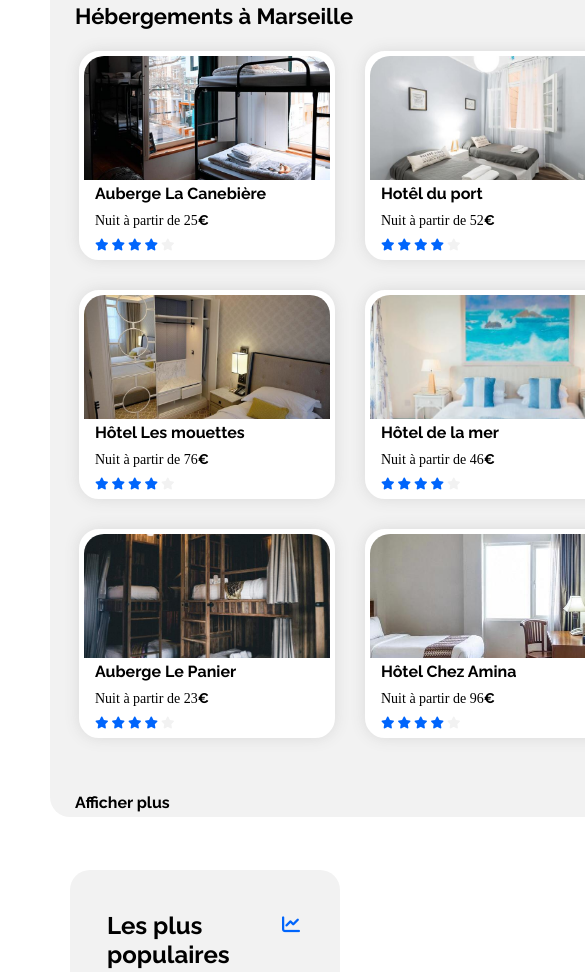
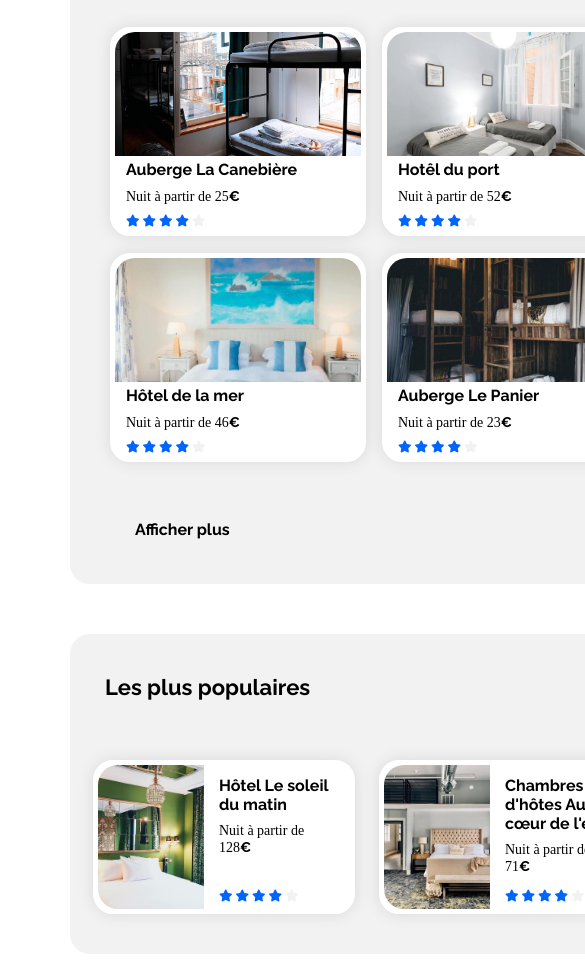
Before and after one commit to Julien-VASSEUR-15072000/Site-Booki, a plain HTML site: page index.html in a window 390 px wide. Shown: the part 584-1556 px from the top of the page, 585 px wide, since content can reach past the window. Drawn offline with Linux system fonts and the light colour scheme; a web font is replaced by a local one.

Commit message:
Partie responsive de la tablette : fait

```diff
--- a/CSS/style.css
+++ b/CSS/style.css
@@ -10,9 +10,9 @@
 /********************* Général *******************/
 
 body {
+    max-width: 1340px;
+    padding: 0 50px;
     margin: auto;
-    max-width: 1440px;
-    padding: 0 50px;
 }
 
 h1,
@@ -50,6 +50,16 @@ p {
 
 .alignItemsCenter {
     align-items: center;
+}
+
+.flexWrap {
+    display: flex;
+    flex-wrap: wrap;
+}
+
+.FlexDirectionColumn {
+    display: flex;
+    flex-direction: column;
 }
 
 i {
@@ -204,13 +214,14 @@ input:focus {
     background: #FFFFFF;
     border: 2px solid #D9D9D9;
     border-radius: 25px;
-    padding: 13px 18px;
-    margin: 2px 30px;
+    padding: 14px 20px;
+    margin: 2px 2px;
 }
 
 .filtre a:hover {
-    margin: 1px 28px;
-    padding: 14px 20px;
+    transition: 0.5s;
+    margin: 0px 0px;
+    padding: 16px 22px;
     background: #DEEBFF;
 }
 
@@ -248,25 +259,28 @@ h3 {
 .divTop {
     display: flex;
     justify-content: space-between;
+    max-width: 1340px;
 }
 
 .iGreyDivTop {
     color: #F2F2F2;
 }
 
+.h2DivTop {
+    font-size: 22px;
+    margin-bottom: 25px;
+}
+
     /****************** sectionLeft ****************/
 
-.h2SectionLeft {
-    font-size: 22px;
-    margin: 42px 0px 7px 25px;
-}
-
 .sectionLeft {
-    max-width: 880px;
+    width: 800px;
     min-width: 600px;
+    height: 586px;
     background: #F2F2F2;
     border-radius: 20px;
     margin-right: 20px;
+    padding: 40px;
 }
 
 .p14 {
@@ -274,26 +288,24 @@ h3 {
     margin: 9px 0px;
 }
 
-.flexWrap {
-    display: flex;
-    flex-wrap: wrap;
+.divLines {
+    width: 90.9%;
+}
+
+.aSectionLeft {
+    width: 30.75%;
+    height: 199px;
+    border: solid #FFFFFF 5px;
+    border-radius: 20px;
+    background: #FFFFFF;
 }
 
 .imgSectionLeft {
     object-fit: cover;
-    width: 246px;
+    width: 100%;
     height: 124px;
     border-radius: 20px 20px 0px 0px;
     vertical-align: top;
-}
-
-.aSectionLeft {
-    width: 246px;
-    height: 199px;
-    border: solid #FFFFFF 5px;
-    border-radius: 20px;
-    margin: 15px;
-    background: #FFFFFF;
 }
 
 .divH3PILeft {
@@ -307,20 +319,33 @@ h3 {
     /****************** sectionRight *******************/
 
 .sectionRight {
-    max-width: 420px;
+    width: 420px;
     background: #F2F2F2;
     border-radius: 20px;
     margin-left: 20px;
-    padding: 41px 40px 1px 37px;
 }
 
-.h2Aside {
-    margin-bottom: 26px;
+.divH2ISectionRight{
+    margin: 40px 0px 45px 0px;
 }
 
-.iTopAside {
+.h2SectionRight {
+    font-size: 22px;
+    margin: 0px 0px 0px 35px;
+}
+
+.iTopSectionRight {
     font-size: 18px;
-    margin-top: 5px;
+    margin: 5px 40px 0px 0px;
+}
+
+.aSectionRight {
+    width: 81.7%;
+    height: 144px;
+    border: solid #FFFFFF 5px;
+    border-radius: 20px;
+    margin-bottom: 30px;
+    background: #FFFFFF;
 }
 
 .imgSectionRight {
@@ -330,21 +355,12 @@ h3 {
     border-radius: 20px 0px 0px 20px;
 }
 
-.aSectionRight {
-    width: 343px;
-    height: 144px;
-    border: solid #FFFFFF 5px;
-    border-radius: 20px;
-    margin-bottom: 33px;
-    background: #FFFFFF;
-}
-
-.h3PISectionRight {
-    margin: 11px 0px 0px 14px;
+.divH3PISectionRight {
+    margin: 11px 22px 0px 15px;
     width: 169px;
     display: flex;
     flex-direction: column;
-    justify-content: space-between;;
+    justify-content: space-between;
 }
 
 .divISectionRight {
@@ -362,14 +378,14 @@ h3 {
 }
 
 .aSectionBottom {
+    width: 22.5%;
     height: 445px;
-    width: 302px;
     border-radius: 20px;
 }
 
 .imgSectionBottom {
     object-fit: cover;
-    width: 302px;
+    width: 100%;
     height: 389px;
     border-radius: 20px 20px 0px 0px;
     vertical-align: top;
@@ -407,13 +423,11 @@ footer {
 
 @media screen and (max-width: 1024px) {
 
+    body {
+        padding: 0 70px;
+    }
+
     /************* header **************/
-
-    header {
-        margin-left: 70px;
-        margin-right: 70px;
-        width: auto;
-    }
 
     ul {
         width: 240px;
@@ -430,9 +444,8 @@ footer {
     }
 
     /***************** section class="margin" ***************/
-
-    .margin {
-        margin-left: 70px;
+    .filtre {
+        width: 820px;
     }
 
     .filtre a:hover {
@@ -447,17 +460,46 @@ footer {
         flex-direction: column;
     }
 
-    /****************** sectionLeft *************/
+    /****************** sectionLeft ***********/
+
+
 
     .sectionLeft {
-        margin-bottom: 53px;
+        margin: auto;
+        margin-bottom: 50px;
     }
 
-    /****************** aside *****************/
+    /************** sectionRight **************/
 
-    /* .sectionRight {
-        display: flex;
-        width: auto;
-    } */
+    .sectionRight {
+       width: 880px;
+       margin: 0;
+    }
+
+    .aSectionRight {
+        width: 252px;
+        margin: 15px 12px 40px 12px;
+    }
+
+    .imgSectionRight {
+        width: 106px;
+    }
+
+    .divH3PISectionRight {
+        margin-right: 20px;
+    }
+
+    /************ SectionBottom ************/
+
+    .aSectionBottom {
+        height: 267px;
+    }
+
+    .imgSectionBottom {
+        height: calc(267px - 56px);
+    }
+
+    .h2SectionBottom {
+        margin-bottom: 35px;
+    }
 }
-/* 474 */
--- a/index.html
+++ b/index.html
@@ -5,7 +5,7 @@
     <meta charset="UTF-8">
     <meta http-equiv="X-UA-Compatible" content="IE=edge">
     <meta name="viewport" content="width=device-width, initial-scale=1.0">
-    <title>Booki B</title>
+    <title>Booki Accueil</title>
     <script src="https://kit.fontawesome.com/c35e960347.js" crossorigin="anonymous"></script>
     <link rel="stylesheet" href="./CSS/style.css">
 </head>
@@ -48,9 +48,9 @@
 
     <main>
         <div class="divTop">
-            <section class="sectionLeft">
-                <h2 class="h2SectionLeft">Hébergements à Marseille</h2>
-                <div class="flexWrap justifyContentCenter justifyContentSpaceBetween">
+            <section class="sectionLeft FlexDirectionColumn justifyContentSpaceBetween">
+                <h2 class="h2DivTop">Hébergements à Marseille</h2>
+                <div class="flexRow justifyContentSpaceBetween">
                     <a class="aSectionLeft boxShadow" href="">
                         <article>
                             <img class="imgSectionLeft"
@@ -102,6 +102,8 @@
                             </div>
                         </article>
                     </a>
+                </div>
+                <div class="flexRow justifyContentSpaceBetween">
                     <a class="aSectionLeft boxShadow" href="">
                         <article>
                             <img class="imgSectionLeft"
@@ -155,18 +157,18 @@
                         </article>
                     </a>
                 </div>
-                <p class="bold AfficherPLus">Afficher plus</p>
+                <a class="bold AfficherPLus" href="">Afficher plus</a>
             </section>
             <section class="sectionRight">
-                <div class="flexRow justifyContentSpaceBetween">
-                    <h2 class="h2Aside">Les plus populaires</h2>
-                    <i class="fa-solid fa-chart-line iTopAside"></i>
+                <div class="flexRow h2DivTop divH2ISectionRight justifyContentSpaceBetween">
+                    <h2 class="h2SectionRight">Les plus populaires</h2>
+                    <i class="fa-solid fa-chart-line iTopSectionRight"></i>
                 </div>
-                <div class="flexRow">
+                <div class="flexWrap justifyContentCenter justifyContentSpaceAround">
                     <a class="flexRow aSectionRight boxShadow" href="">
                         <img class="imgSectionRight"
                             src="./Images_booki/hebergements/4_small/emile-guillemot-Bj_rcSC5XfE-unsplash.jpg" alt="">
-                        <div class="h3PISectionRight">
+                        <div class="divH3PISectionRight">
                             <div>
                                 <h3>Hôtel Le soleil du matin</h3>
                                 <p class="p14">Nuit à partir de 128<span>€</span></p>
@@ -183,7 +185,7 @@
                     <a class="flexRow aSectionRight boxShadow" href="">
                         <img class="imgSectionRight"
                             src="./Images_booki/hebergements/4_small/aw-creative-VGs8z60yT2c-unsplash.jpg" alt="">
-                        <div class="h3PISectionRight">
+                        <div class="divH3PISectionRight">
                             <div>
                                 <h3>Chambres d'hôtes Au cœur de l'eau</h3>
                                 <p class="p14">Nuit à partir de 71<span>€</span></p>
@@ -200,7 +202,7 @@
                     <a class="flexRow aSectionRight boxShadow" href="">
                         <img class="imgSectionRight"
                             src="./Images_booki/hebergements/4_small/febrian-zakaria-sjvU0THccQA-unsplash.jpg" alt="">
-                        <div class="h3PISectionRight">
+                        <div class="divH3PISectionRight">
                             <div>
                                 <h3>Hôtel Bleu et Blanc</h3>
                                 <p class="p14">Nuit à partir de 68<span>€</span></p>
```
